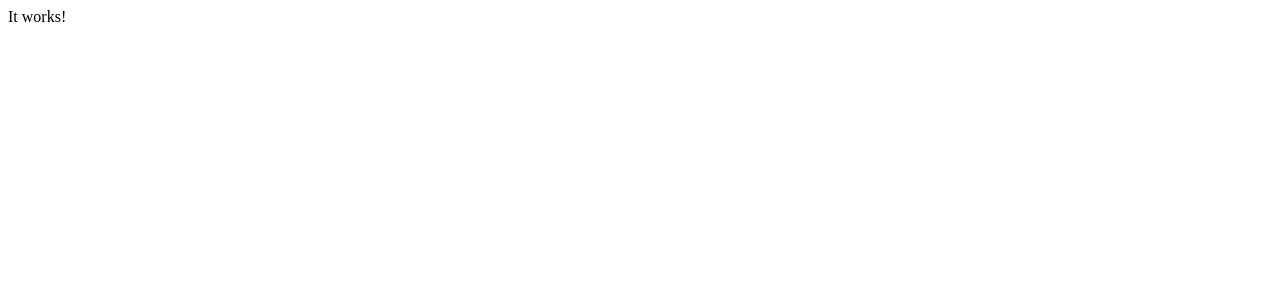
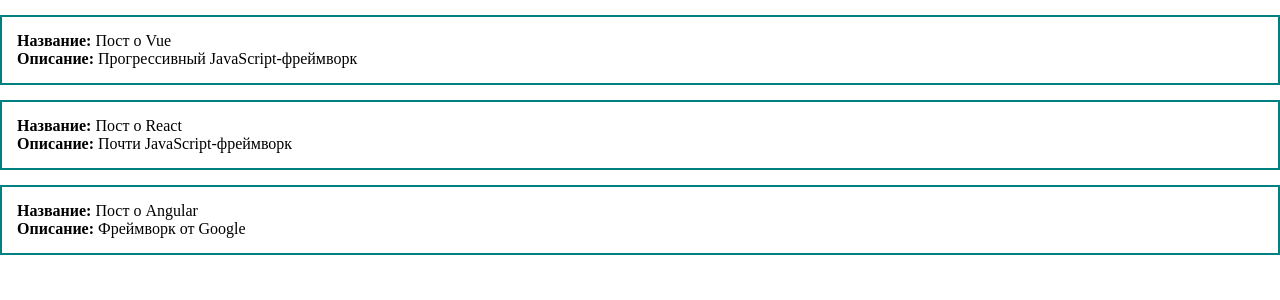
Before and after one commit to AlekseyYuriev/vue-training-project, a Vue app: page / in a window 1280 px wide. Shown: the top 300 px of the page. Built offline with nearby package versions, Linux system fonts and the light colour scheme.

Commit message:
feat: v-for posts added

```diff
--- a/src/App.vue
+++ b/src/App.vue
@@ -1,13 +1,46 @@
 <template>
-
-  <div>It works!</div>
-
+  <div>
+    <div class="post" v-for="post in posts" :key="post.id">
+      <div><strong>Название:</strong> {{ post.title }}</div>
+      <div><strong>Описание:</strong> {{ post.description }}</div>
+    </div>
+  </div>
 </template>
 
 <script>
-
+export default {
+  data() {
+    return {
+      likes: 0,
+      dislikes: 0,
+      posts: [
+        {id: 1, title: 'Пост о Vue', description: 'Прогрессивный JavaScript-фреймворк'},
+        {id: 2, title: 'Пост о React', description: 'Почти JavaScript-фреймворк'},
+        {id: 3, title: 'Пост о Angular', description: 'Фреймворк от Google'}
+      ]
+    }
+  },
+  methods: {
+    addLike() {
+      this.likes += 1;
+    },
+    addDislike() {
+      this.dislikes += 1;
+    }
+  }
+}
 </script>
 
 <style>
+  * {
+    margin: 0;
+    padding: 0;
+    box-sizing: border-box;
+  }
 
+  .post {
+    padding: 15px;
+    border: 2px solid teal;
+    margin-top: 15px;
+  }
 </style>
```
